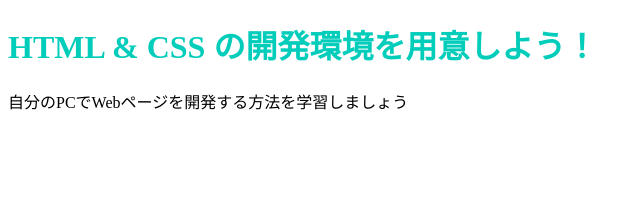
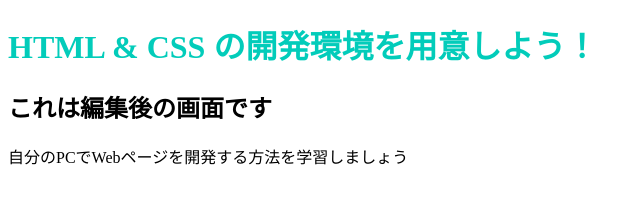
Before and after one commit to ryosuke151/ryosuke151.github.io, a plain HTML site: page index.html in a window 1280 px wide. Shown: the whole page, without its empty margins (0-640 px from the left). Drawn offline with Linux system fonts and the light colour scheme.

Commit message:
Update index.html

```diff
--- a/index.html
+++ b/index.html
@@ -7,6 +7,7 @@
   </head>
   <body>
     <h1 class="title">HTML & CSS の開発環境を用意しよう！</h1>
+    <h2>これは編集後の画面です</h2>
     <p>自分のPCでWebページを開発する方法を学習しましょう</p>
   </body>
 </html>
```
